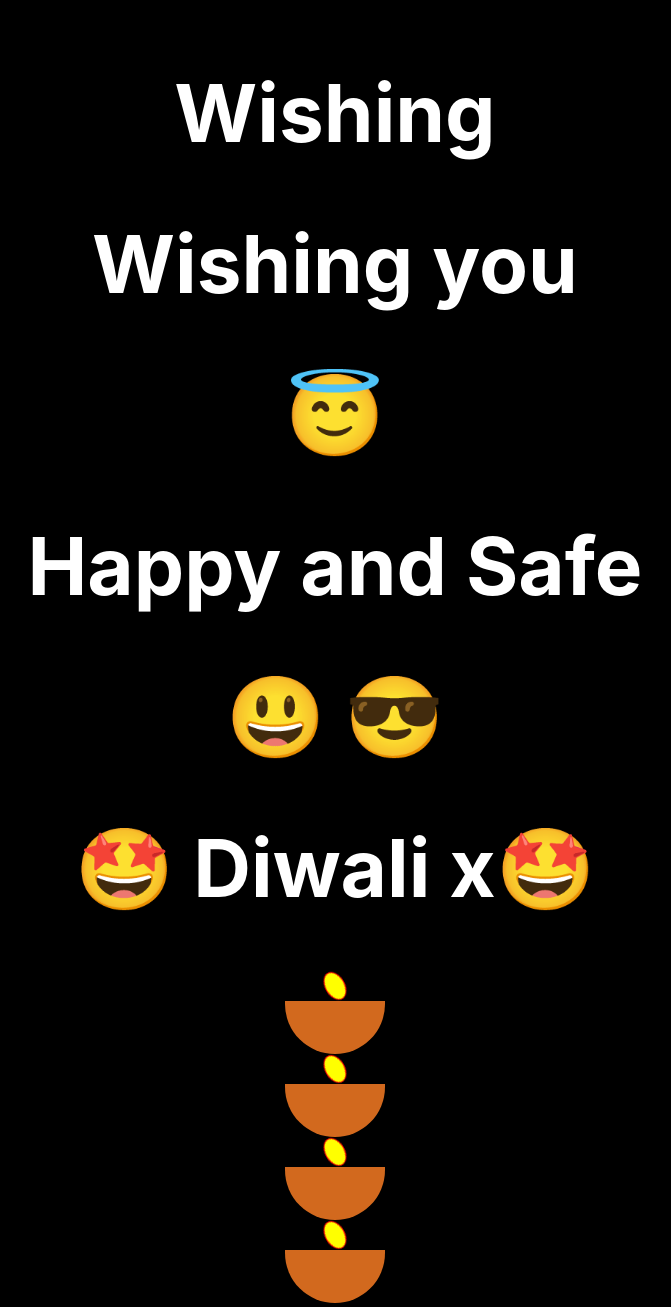
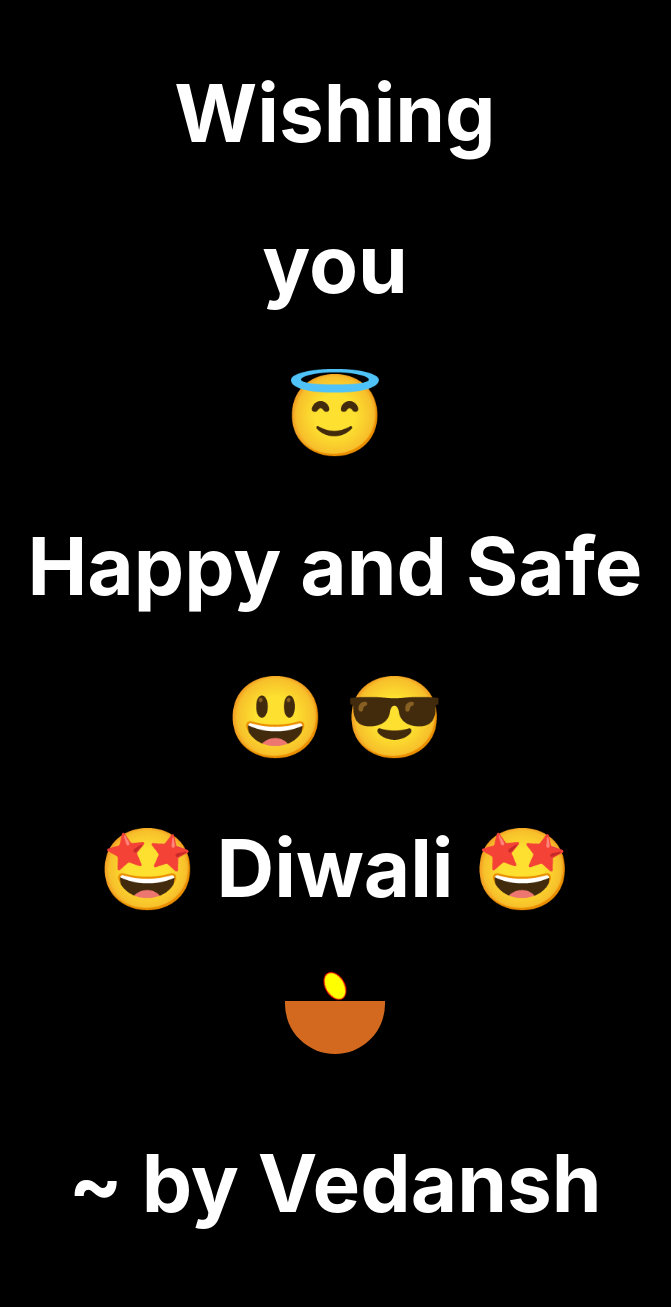
Before and after one commit to vedzansh/diwali, a plain HTML site: page index.html in a window 1280 px wide. Shown: the top 1307 px of the page, without its empty margins (305-976 px from the left). Drawn offline with Linux system fonts and the light colour scheme.

Commit message:
Update index.html

```diff
--- a/index.html
+++ b/index.html
@@ -161,6 +161,15 @@
 			background: #2f2f2f;
 
 		}
+
+		lamp {
+			display: inline;
+		}
+
+		name {
+			font-size: 10px;
+		}
+
 	</style>
 
 </head>
@@ -169,15 +178,15 @@
 
 	<main>
 
-		<h1 class="glow">Wishing     </h1>
-		<h1 class="glow">Wishing you</h1>
+		<h1 class="glow">Wishing</h1>
+		<h1 class="glow">you</h1>
 		<h1 class="glow"> 😇 </h1>
 		<h1 class="glow"> Happy and Safe </h1>
 		<h1 class="glow"> 😃 😎 </h1>
-		<h1 class="glow">🤩 Diwali x🤩 </h1>
+		<h1 class="glow">🤩 Diwali 🤩 </h1>
 		<div class="lamps">
 
-			<div>
+			<div class="lamp">
 
 				<div class="fire"></div>
 
@@ -185,7 +194,7 @@
 
 			</div>
 
-			<div>
+			<!-- <div class="lamp">
 
 				<div class="fire"></div>
 
@@ -193,7 +202,7 @@
 
 			</div>
 
-			<div>
+			<div class="lamp">
 
 				<div class="fire"></div>
 
@@ -201,17 +210,17 @@
 
 			</div>
 
-			<div>
+			<div class="lamp">
 
 				<div class="fire"></div>
 
 				<div class="base"></div>
 
-			</div>
+			</div> -->
 
 		</div>
 
-		<h3 class="glow">~ by Vedansh</h3>
+		<h3 id="name" class="glow">~ by Vedansh</h3>
 
 		<h4> <button> <a href="https://vedz.w3spaces.com"> Tap to visit my Website 😊 </a> </button> </h4>
 
```
